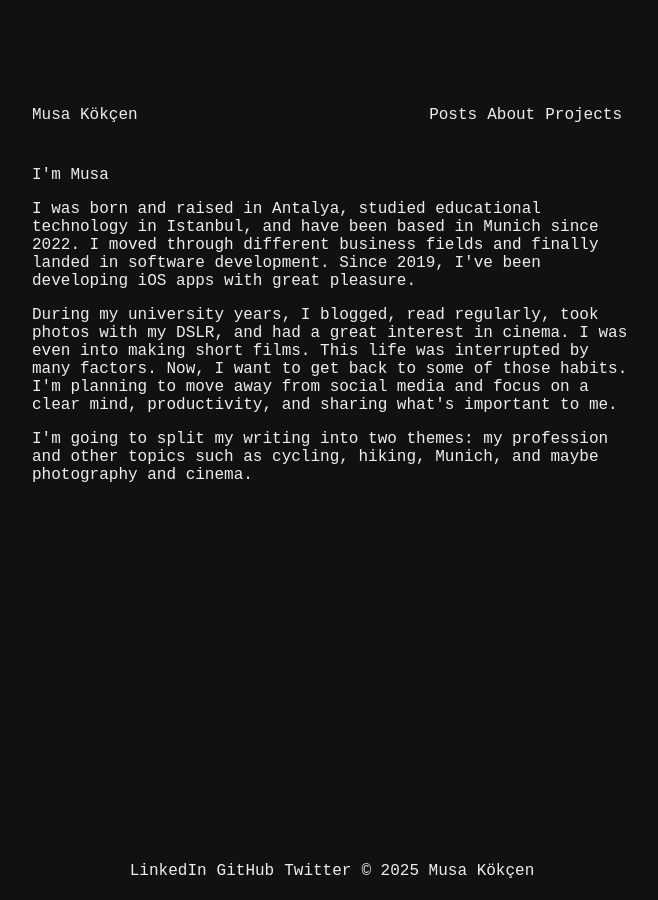
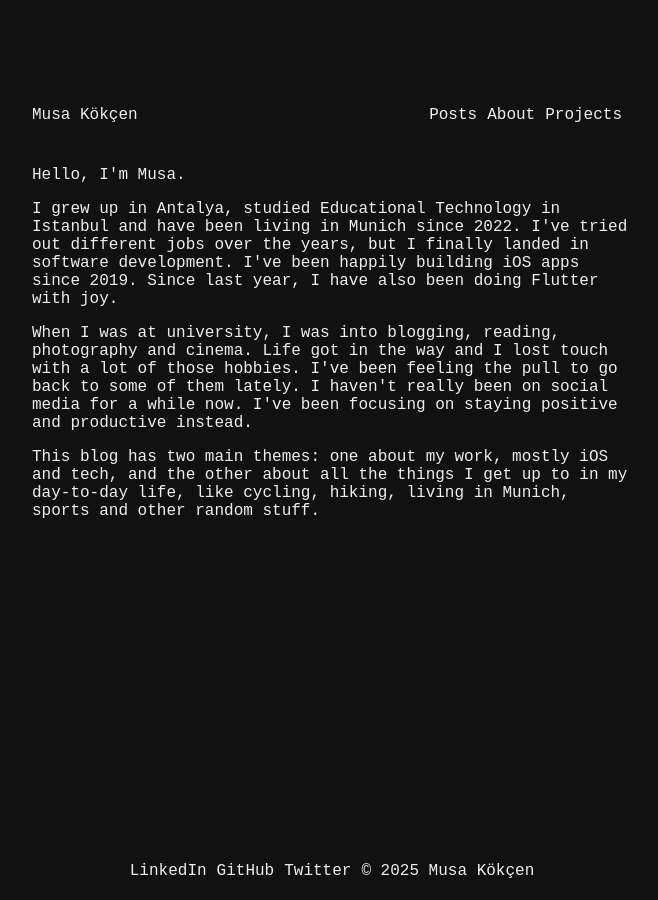
Before and after one commit to musakokcen/musakocen.github.io, a Jekyll site: the page built from aboutMe.html, in a window 1280 px wide. Shown: the whole page, without its empty margins (308-966 px from the left). Built offline with Jekyll 4.4.1, drawn with Linux system fonts in a browser that asks for light colours.

Commit message:
update about me

```diff
--- a/aboutMe.html
+++ b/aboutMe.html
@@ -7,15 +7,9 @@ subtitle: ""
 <!-- <div class="about"> -->
 <div class="container">
 <section class="intro">
-  I'm Musa
-  <p>
-    I was born and raised in Antalya, studied educational technology in Istanbul, and have been based in Munich since 2022. I moved through different business fields and finally landed in software development. Since 2019, I've been developing iOS apps with great pleasure.
-  </p>
-  <p>
-    During my university years, I blogged, read regularly, took photos with my DSLR, and had a great interest in cinema. I was even into making short films. This life was interrupted by many factors. Now, I want to get back to some of those habits. I'm planning to move away from social media and focus on a clear mind, productivity, and sharing what's important to me.
-  </p>
-  <p>
-    I'm going to split my writing into two themes: my profession and other topics such as cycling, hiking, Munich, and maybe photography and cinema.
-  </p>
+  Hello, I'm Musa.
+  <p>I grew up in Antalya, studied Educational Technology in Istanbul and have been living in Munich since 2022. I've tried out different jobs over the years, but I finally landed in software development. I've been happily building iOS apps since 2019. Since last year, I have also been doing Flutter with joy.</p>
+  <p>When I was at university, I was into blogging, reading, photography and cinema. Life got in the way and I lost touch with a lot of those hobbies. I've been feeling the pull to go back to some of them lately. I haven't really been on social media for a while now. I've been focusing on staying positive and productive instead.</p>
+  <p>This blog has two main themes: one about my work, mostly iOS and tech, and the other about all the things I get up to in my day-to-day life, like cycling, hiking, living in Munich, sports and other random stuff.</p>
 </section>
 </div>
```
